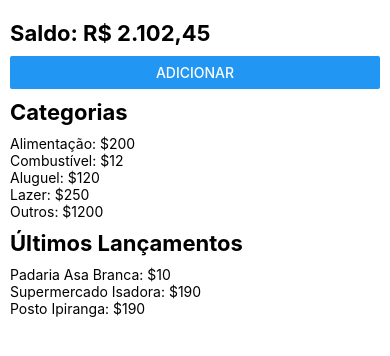
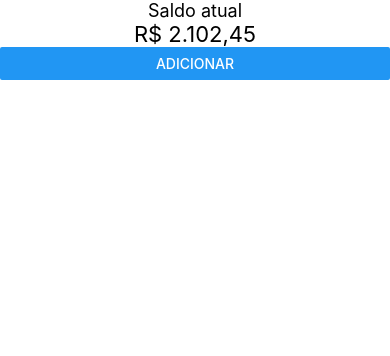
Before and after one commit to luiz-p/smart-money, a React Native app: screen / in a window 390 px wide. Shown: the top 356 px of the page. Built offline with nearby package versions, Linux system fonts and the light colour scheme.

Commit message:
add balance panel

```diff
--- a/index.js
+++ b/index.js
@@ -4,6 +4,7 @@
 
 import {AppRegistry} from 'react-native';
 import App from './src';
+import Main from './src/screens/Main';
 import {name as appName} from './app.json';
 
-AppRegistry.registerComponent(appName, () => App);
+AppRegistry.registerComponent(appName, () => Main);
--- /dev/null
+++ b/src/components/BalancePanel/index.tsx
@@ -0,0 +1,23 @@
+import React from 'react';
+import {Button, StyleSheet, View} from 'react-native';
+
+import BalancePanelLabel from '../BalancePanelLabel';
+import BalancePanelChart from '../BalancePanelChart';
+
+const BalancePanel: React.FC = () => {
+  return (
+    <View>
+      <BalancePanelLabel />
+      <BalancePanelChart />
+      <Button onPress={() => {}} title="Adicionar" />
+    </View>
+  );
+};
+
+const styles = StyleSheet.create({
+  container: {
+    flex: 1,
+  },
+});
+
+export default BalancePanel;
--- /dev/null
+++ b/src/components/BalancePanelChart/index.tsx
@@ -0,0 +1,12 @@
+import React from 'react';
+import {StyleSheet, View} from 'react-native';
+
+const BalancePanelChart: React.FC = () => {
+  return <View style={styles.container} />;
+};
+
+const styles = StyleSheet.create({
+  container: {},
+});
+
+export default BalancePanelChart;
--- /dev/null
+++ b/src/components/BalancePanelLabel/index.tsx
@@ -0,0 +1,27 @@
+import React from 'react';
+import {StyleSheet, Text, View} from 'react-native';
+
+const BalancePanelLabel: React.FC = () => {
+  return (
+    <View style={styles.container}>
+      <Text style={styles.label}>Saldo atual</Text>
+      <Text style={styles.value}>R$ 2.102,45</Text>
+    </View>
+  );
+};
+
+const styles = StyleSheet.create({
+  container: {
+    alignItems: 'center',
+  },
+  label: {
+    fontSize: 18,
+    color: '#000',
+  },
+  value: {
+    fontSize: 22,
+    color: '#000',
+  },
+});
+
+export default BalancePanelLabel;
--- a/src/screens/Main/index.tsx
+++ b/src/screens/Main/index.tsx
@@ -1,17 +1,19 @@
 import React from 'react';
-import {StyleSheet, Text, View} from 'react-native';
+import {SafeAreaView, StyleSheet} from 'react-native';
+import BalancePanel from '../../components/BalancePanel';
 
 const Main: React.FC = () => {
   return (
-    <View style={styles.container}>
-      <Text style={styles.label}>Main</Text>
-    </View>
+    <SafeAreaView style={styles.container}>
+      <BalancePanel />
+    </SafeAreaView>
   );
 };
 
 const styles = StyleSheet.create({
   container: {
     flex: 1,
+    padding: 10,
   },
   label: {
     fontSize: 20,
```
